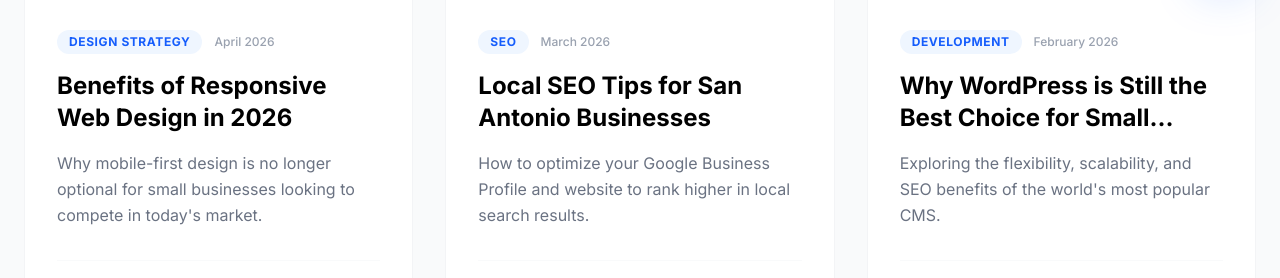
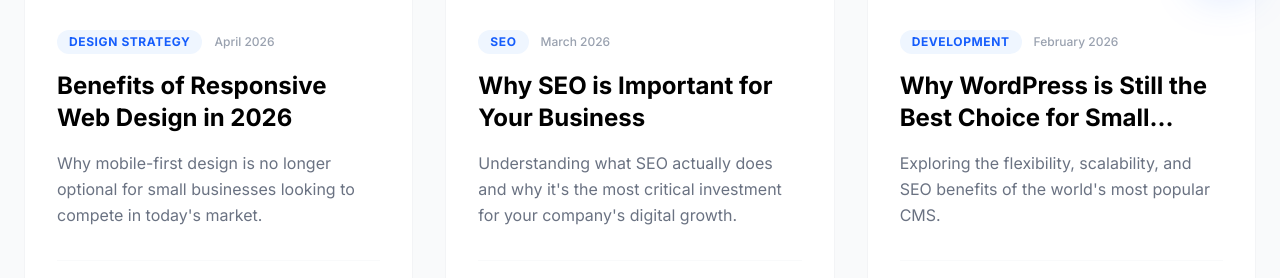
Before and after one commit to trishmarie002-art/jayswebdesign, a React (Vite) app: page /blog in a window 1280 px wide. Shown: the part 802-1080 px from the top of the page. Built offline with nearby package versions, Linux system fonts and the light colour scheme.

Commit message:
feat: Update blog post data
Replaces "Local SEO Tips for San Antonio Businesses" with a more general and foundational post on "Why SEO is Important for Your Business." This change aims to broaden the appeal and educate a wider audience on the core value of SEO.

```diff
--- a/src/data/blogPosts.ts
+++ b/src/data/blogPosts.ts
@@ -43,34 +43,49 @@ Responsive web design is no longer a luxury; it's a necessity. As a professional
     `,
   },
   {
-    id: "local-seo-tips-san-antonio",
-    title: "Local SEO Tips for San Antonio Businesses",
-    excerpt: "How to optimize your Google Business Profile and website to rank higher in local search results.",
+    id: "why-seo-is-important-for-business",
+    title: "Why SEO is Important for Your Business",
+    excerpt: "Understanding what SEO actually does and why it's the most critical investment for your company's digital growth.",
     category: "SEO",
     date: "March 2026",
     author: "Jay",
     image: "https://images.unsplash.com/photo-1557838923-2985c318be48?q=80&w=2340&auto=format&fit=crop",
     content: `
-# Local SEO Tips for San Antonio Businesses
+# Why SEO is Important for Your Business
 
-Ranking locally is the most effective way for small businesses in San Antonio to find new customers. Here’s how you can dominate the local search results.
+Search Engine Optimization (SEO) is often misunderstood as a series of "tricks" to fool Google. In reality, SEO is the process of making your business visible to the people who are actively searching for what you offer.
 
-## 1. Optimize Your Google Business Profile
-Your Google Business Profile (GBP) is the cornerstone of local SEO. Ensure your name, address, and phone number (NAP) are consistent across the web. Regularly post updates and respond to reviews.
+## What Does SEO Actually Do?
 
-## 2. Use Local Keywords
-Incorporate "San Antonio" and specific neighborhood names into your website's content, meta descriptions, and headers. For example, instead of just "web design," use "professional web design services in San Antonio."
+At its core, SEO bridges the gap between your business and your potential customers. It ensures that when someone types a query into a search engine, your website appears as a relevant, authoritative answer.
 
-## 3. Build Local Citations
-A citation is any mention of your business online. Ensure you're listed in local directories like the San Antonio Chamber of Commerce and industry-specific sites.
+### 1. It Builds Trust and Credibility
+A website that ranks on the first page of Google is seen as more trustworthy by consumers. SEO helps establish your brand as an authority in your industry through high-quality content and a seamless user experience.
 
-## 4. Encourage Customer Reviews
-Positive reviews are a major ranking factor for the local pack. Ask your satisfied customers to leave a review on Google.
+### 2. It Drives High-Quality Traffic
+Unlike traditional advertising, which "interrupts" people, SEO is "inbound." It reaches people when they are already looking for information or a solution. This means the traffic coming to your site is already primed to engage with your business.
 
-## Why Local SEO?
-Local SEO helps you reach customers at the exact moment they are looking for your services. By focusing on San Antonio-specific strategies, you can outcompete national brands that lack a local touch.
+### 3. It Provides Long-Term Results
+While paid ads stop the moment you stop paying, the results of a solid SEO strategy can last for years. It's an investment in your digital infrastructure that continues to pay dividends over time.
 
-Ready to boost your local rankings? [Let's talk about your SEO strategy](#contact).
+## Why Your Business Needs SEO
+
+In today's market, if you aren't visible on search engines, you essentially don't exist to a large portion of your target audience. SEO isn't just about "ranking"; it's about being present where your customers are.
+
+### 1. Competitive Advantage
+Your competitors are likely already investing in SEO. If they appear above you in search results, they are capturing the leads and sales that could have been yours.
+
+### 2. Better User Experience
+Google rewards websites that provide a great experience. By optimizing for SEO, you are also optimizing for your users—making your site faster, easier to navigate, and more informative.
+
+### 3. Understanding Your Customers
+SEO data provides incredible insights into what your customers are searching for, the language they use, and the problems they need solved. This information is invaluable for your overall business strategy.
+
+## Conclusion
+
+SEO is the engine that powers your digital growth. It’s not about "gaming the system"; it’s about providing value and ensuring that value is discoverable.
+
+Ready to see what professional SEO can do for your business? [Let's discuss your digital growth strategy](#contact).
     `,
   },
   {
```
